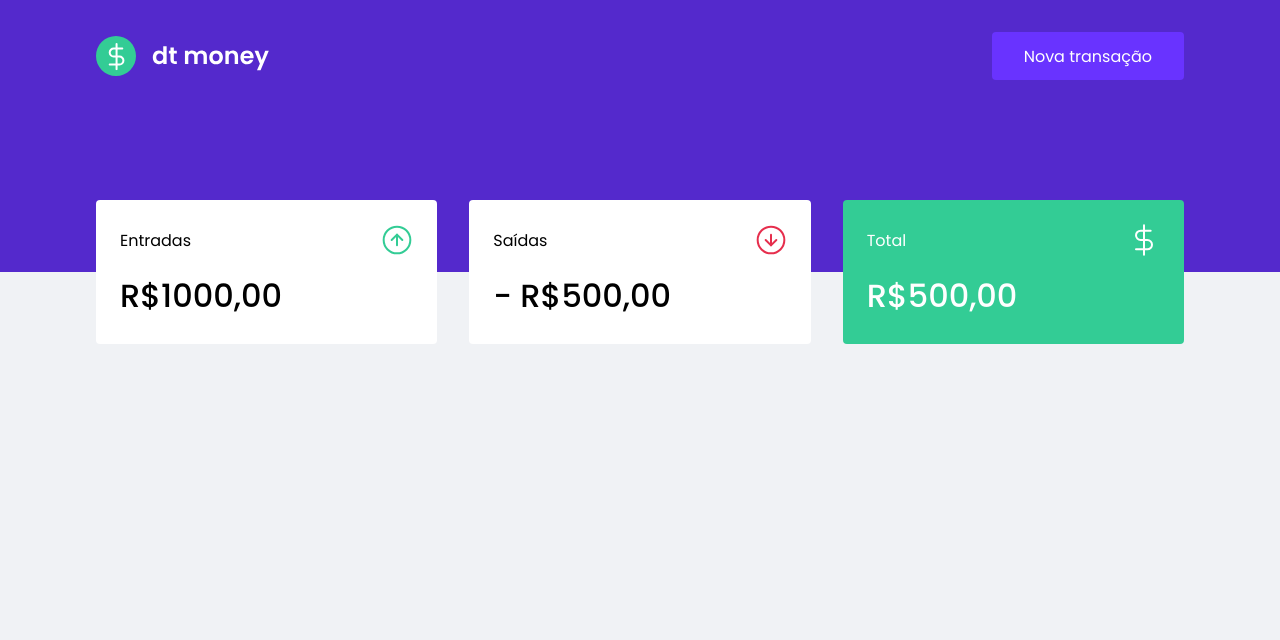
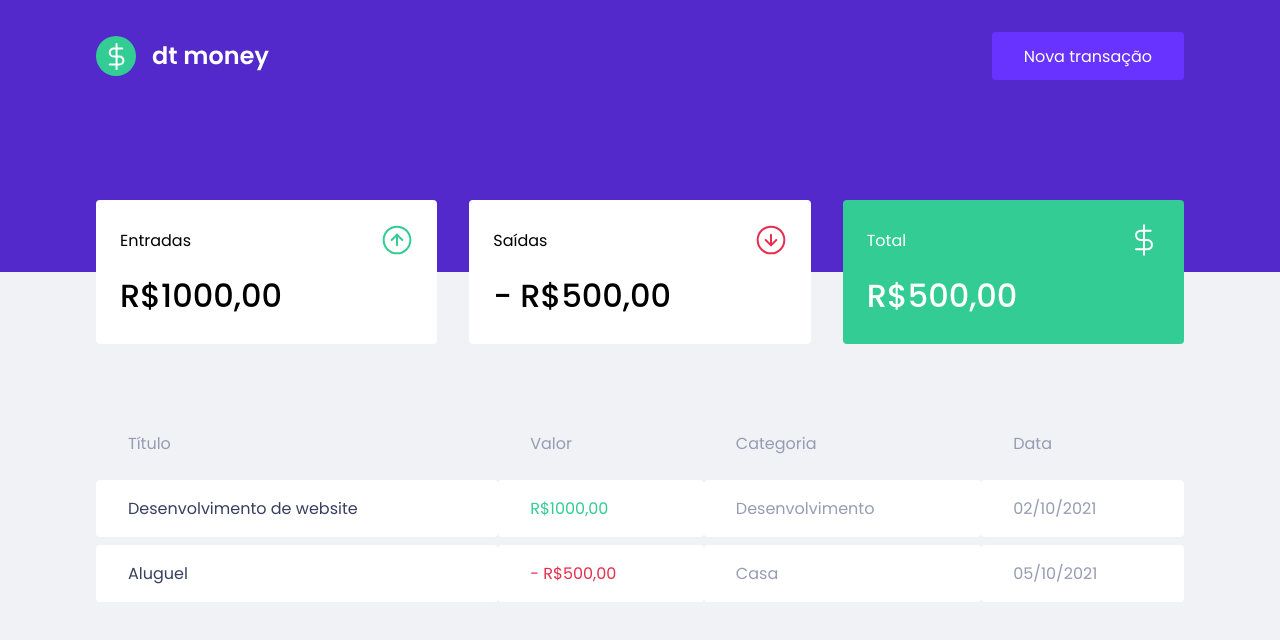
Before and after one commit to ReinaldoCS/dtmoney, a React (Create React App) app: page / in a window 1280 px wide. Shown: the top 640 px of the page. Built offline with nearby package versions, Linux system fonts and the light colour scheme.

Commit message:
Componente: TransactionsTable

```diff
--- a/src/components/Deashboard/index.tsx
+++ b/src/components/Deashboard/index.tsx
@@ -1,10 +1,12 @@
 import { Summary } from "../Summary";
+import { TransitionTable } from "../TransactionsTable";
 import { Container } from "./styles";
 
 export function Dashboard() {
   return (
     <Container>
       <Summary />
+      <TransitionTable />
     </Container>
-  )
+  );
 }
--- /dev/null
+++ b/src/components/TransactionsTable/index.tsx
@@ -0,0 +1,28 @@
+import { Container } from "./styles";
+
+export function TransitionTable() {
+  return (
+    <Container>
+      <table>
+        <tr>
+          <th>Título</th>
+          <th>Valor</th>
+          <th>Categoria</th>
+          <th>Data</th>
+        </tr>
+        <tr>
+          <td>Desenvolvimento de website</td>
+          <td className="deposit">R$1000,00</td>
+          <td>Desenvolvimento</td>
+          <td>02/10/2021</td>
+        </tr>
+        <tr>
+          <td>Aluguel</td>
+          <td className="withdraw">- R$500,00</td>
+          <td>Casa</td>
+          <td>05/10/2021</td>
+        </tr>
+      </table>
+    </Container>
+  );
+}
--- /dev/null
+++ b/src/components/TransactionsTable/styles.ts
@@ -0,0 +1,38 @@
+import styled from "styled-components";
+
+export const Container = styled.div`
+  margin-top: 4rem;
+
+  table {
+    width: 100%;
+    border-spacing: 0 0.5rem; // distanciamento de cada td da tabela
+
+    th {
+      color: var(--text-body);
+      font-weight: 400;
+      padding: 1rem 2rem;
+      text-align: left;
+      line-height: 1.5rem;
+    }
+
+    td {
+      padding: 1rem 2rem;
+      border: 0;
+      background-color: var(--shape);
+      color: var(--text-body);
+      border-radius: 0.25rem;
+
+      &:first-child {
+        color: var(--text-title);
+      }
+
+      &.deposit {
+        color: var(--green);
+      }
+
+      &.withdraw {
+        color: var(--red);
+      }
+    }
+  }
+`;
```
